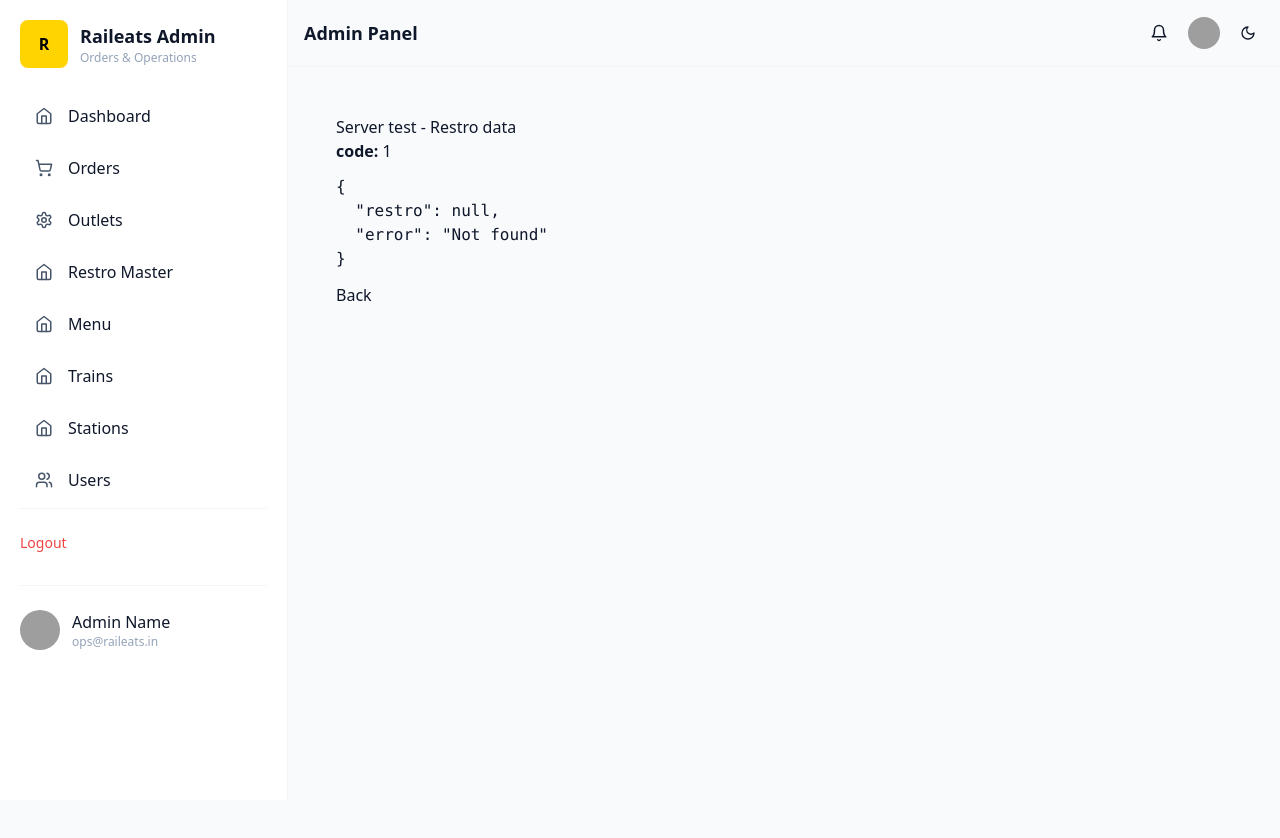
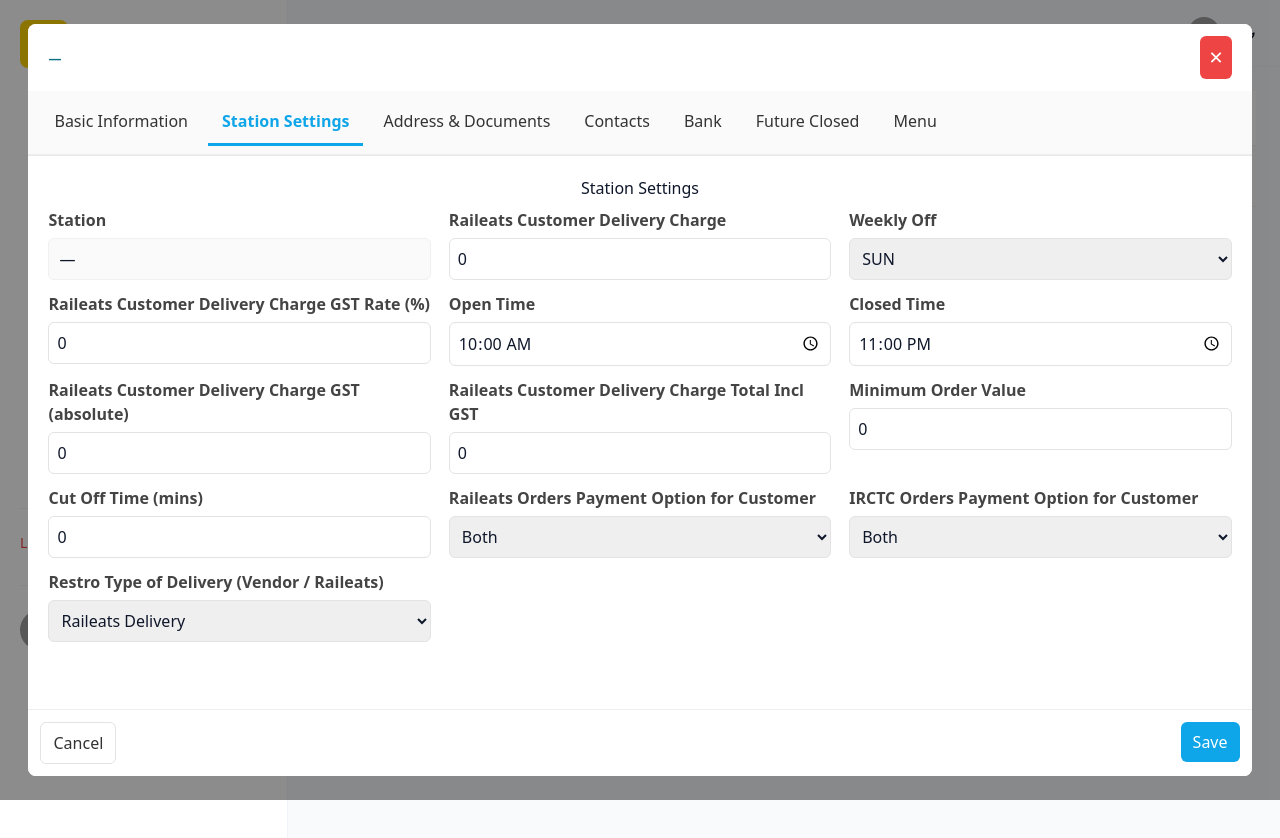
Before and after one commit to raileats/Admin-Raileats, a Next.js app: page /admin/restros/1/edit/station-settings in a window 1280 px wide. Shown: the top 838 px of the page. Before the commit the page ends 800 px from the top, so only its background shows below. Built offline with nearby package versions, Linux system fonts and the light colour scheme; no server answers; the database is empty; grey boxes are pictures that could not be loaded.

Commit message:
Update layout.tsx

```diff
--- a/app/admin/restros/[code]/edit/layout.tsx
+++ b/app/admin/restros/[code]/edit/layout.tsx
@@ -1,39 +1,130 @@
-// TEMP TEST: app/admin/restros/[code]/edit/basic/page.tsx
+// app/admin/restros/[code]/edit/layout.tsx
 import React from "react";
 import Link from "next/link";
 import { safeGetRestro } from "@/lib/restroService";
 
-type Props = { params: { code: string } };
+type Props = { params: { code: string }; children: React.ReactNode };
 
-export default async function BasicEditPage({ params }: Props) {
+export default async function RestroEditLayout({ params, children }: Props) {
   const codeNum = Number(params.code);
+  const { restro, error } = await safeGetRestro(codeNum);
 
-  try {
-    const { restro, error } = await safeGetRestro(codeNum);
+  // Friendly header text
+  const headerCode = restro?.RestroCode ?? params.code;
+  const headerName = restro?.RestroName ?? restro?.name ?? "";
+  const stationText = restro?.StationName
+    ? `${restro.StationName} (${restro.StationCode ?? ""})${restro.State ? ` - ${restro.State}` : ""}`
+    : "";
 
-    return (
-      <div style={{ padding: 24 }}>
-        <h2>Server test - Restro data</h2>
+  return (
+    <div style={{ display: "flex", flexDirection: "column", minHeight: "100vh" }}>
+      {/* Top sticky header */}
+      <div
+        style={{
+          padding: "12px 20px",
+          borderBottom: "1px solid #eee",
+          display: "flex",
+          justifyContent: "space-between",
+          alignItems: "center",
+          position: "sticky",
+          top: 0,
+          background: "#fff",
+          zIndex: 60,
+        }}
+      >
+        {/* Left: Restro info */}
         <div>
-          <strong>code:</strong> {params.code}
+          <div style={{ fontWeight: 700, fontSize: 16 }}>
+            {headerCode}
+            {headerName ? ` / ${headerName}` : ""}
+          </div>
+          {stationText && (
+            <div style={{ fontSize: 13, color: "#0b7285", marginTop: 4, fontWeight: 500 }}>
+              {stationText}
+            </div>
+          )}
         </div>
-        <div style={{ marginTop: 12 }}>
-          <pre style={{ whiteSpace: "pre-wrap" }}>{JSON.stringify({ restro, error }, null, 2)}</pre>
-        </div>
-        <div style={{ marginTop: 12 }}>
-          <Link href="/admin/restros">Back</Link>
-        </div>
+
+        {/* Right: single red X close button */}
+        <Link href="/admin/restros" style={{ textDecoration: "none" }}>
+          <button
+            aria-label="Close"
+            title="Close"
+            style={{
+              background: "#ef4444",
+              color: "#fff",
+              border: "none",
+              fontSize: 18,
+              cursor: "pointer",
+              padding: "6px 10px",
+              borderRadius: 6,
+              lineHeight: 1,
+            }}
+          >
+            ✕
+          </button>
+        </Link>
       </div>
-    );
-  } catch (err: any) {
-    return (
-      <div style={{ padding: 24 }}>
-        <h3 style={{ color: "red" }}>Server exception (caught)</h3>
-        <pre>{String(err?.message ?? err)}</pre>
-        <div style={{ marginTop: 12 }}>
-          <Link href="/admin/restros">Back</Link>
-        </div>
+
+      {/* Tabs nav (sticky under header) */}
+      <div
+        style={{
+          display: "flex",
+          gap: 12,
+          padding: "10px 16px",
+          borderBottom: "1px solid #f1f1f1",
+          background: "#fafafa",
+          position: "sticky",
+          top: 76, // leaves space for header height; adjust if header height changes
+          zIndex: 50,
+        }}
+      >
+        <Link href={`/admin/restros/${params.code}/edit/basic`} style={{ padding: 8 }}>
+          Basic Information
+        </Link>
+        <Link href={`/admin/restros/${params.code}/edit/station-settings`} style={{ padding: 8 }}>
+          Station Settings
+        </Link>
+        <Link href={`/admin/restros/${params.code}/edit/address-docs`} style={{ padding: 8 }}>
+          Address & Documents
+        </Link>
+        <Link href={`/admin/restros/${params.code}/edit/contacts`} style={{ padding: 8 }}>
+          Contacts
+        </Link>
+        <Link href={`/admin/restros/${params.code}/edit/bank`} style={{ padding: 8 }}>
+          Bank
+        </Link>
+        <Link href={`/admin/restros/${params.code}/edit/future-closed`} style={{ padding: 8 }}>
+          Future Closed
+        </Link>
+        <Link href={`/admin/restros/${params.code}/edit/menu`} style={{ padding: 8 }}>
+          Menu
+        </Link>
       </div>
-    );
-  }
+
+      {/* Main content area */}
+      <div style={{ flex: 1, overflow: "auto", padding: 20 }}>
+        {/* Show server error if any */}
+        {error && (
+          <div style={{ color: "red", marginBottom: 12 }}>
+            <strong>Error:</strong> {error}
+            <div style={{ marginTop: 8, color: "#666" }}>
+              (Tip: check supabase table "RestroMaster" for RestroCode {params.code})
+            </div>
+          </div>
+        )}
+
+        {/* Not found */}
+        {!error && !restro && (
+          <div style={{ color: "#333", padding: 12 }}>
+            <div style={{ color: "red", marginBottom: 8 }}>Error: Not found</div>
+            <div>Restro not found</div>
+          </div>
+        )}
+
+        {/* Children (tab pages) */}
+        {children}
+      </div>
+    </div>
+  );
 }
```
